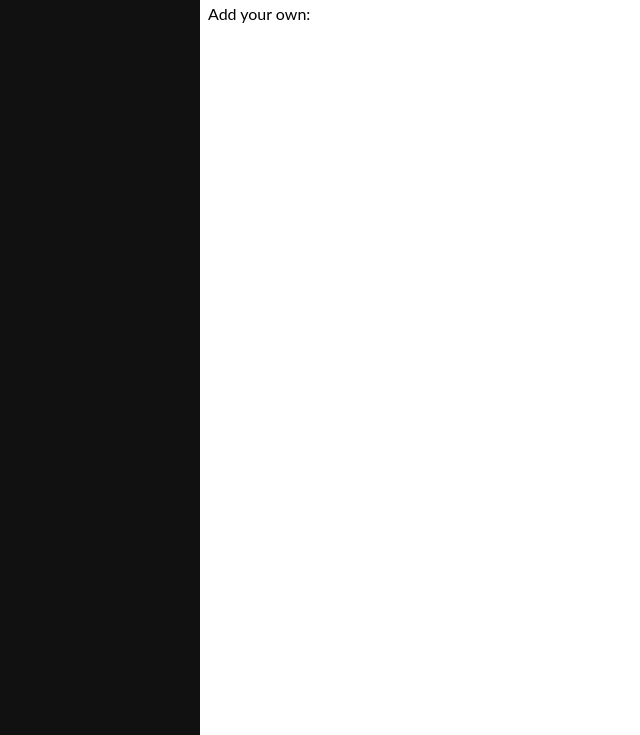
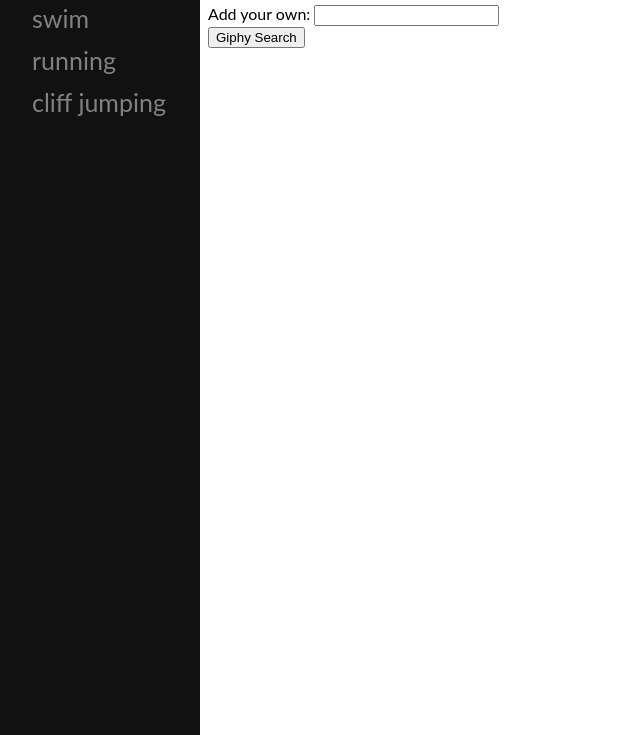
Before and after one commit to sabrina-li/giphy-catalog, a plain HTML site: page index.html in a window 1280 px wide. Shown: the part 65-800 px from the top of the page, without its empty margins (0-640 px from the left). Drawn offline with nearby package versions, Linux system fonts and the light colour scheme.

Commit message:
add sidenav inital and vscode test config

```diff
--- a/assets/css/style.css
+++ b/assets/css/style.css
@@ -24,6 +24,7 @@ body {
 
   .sidenav a:hover {
     color: #f1f1f1;
+    cursor: pointer;
   }
 
   main {
--- a/assets/javascript/main.js
+++ b/assets/javascript/main.js
@@ -1 +1,11 @@
-var array = [];
+var array = ["ski","swim","running","cliff jumping"];
+
+$(document).ready(function(){
+    function initSideBar(){
+        array.forEach(function(val){
+            console.log(val);
+            $(".sidenav").append("<a>"+val+"</a>");
+        })
+    }
+    initSideBar();
+});
--- a/index.html
+++ b/index.html
@@ -6,21 +6,32 @@
     <meta http-equiv="X-UA-Compatible" content="ie=edge">
     <title>Giphy Catalog</title>
     <link rel="stylesheet" href="assets/css/style.css">
+
 </head>
 
 <body>
 
 <aside class="sidenav">
-  <a>About</a>
+  <!-- <a>About</a> -->
 </aside>
 
 <main>
   <h2>Giphy Catalog</h2>
-  <p>Add your own:</p>
+  <form>
+    <label for="user-input">Add your own:</label>
+      <input type="text" id="user-input"><br>
+      <!-- This button will trigger our AJAX call -->
+      <button id="find-giphy">Giphy Search</button>
+  </form>
   <div class="container">
 
   </div>
 </main>
 
+<script
+    src="https://code.jquery.com/jquery-3.3.1.min.js"
+    integrity="sha256-FgpCb/KJQlLNfOu91ta32o/NMZxltwRo8QtmkMRdAu8="
+    crossorigin="anonymous"></script>
+<script src="assets/javascript/main.js"></script>
 </body>
 </html>
```
